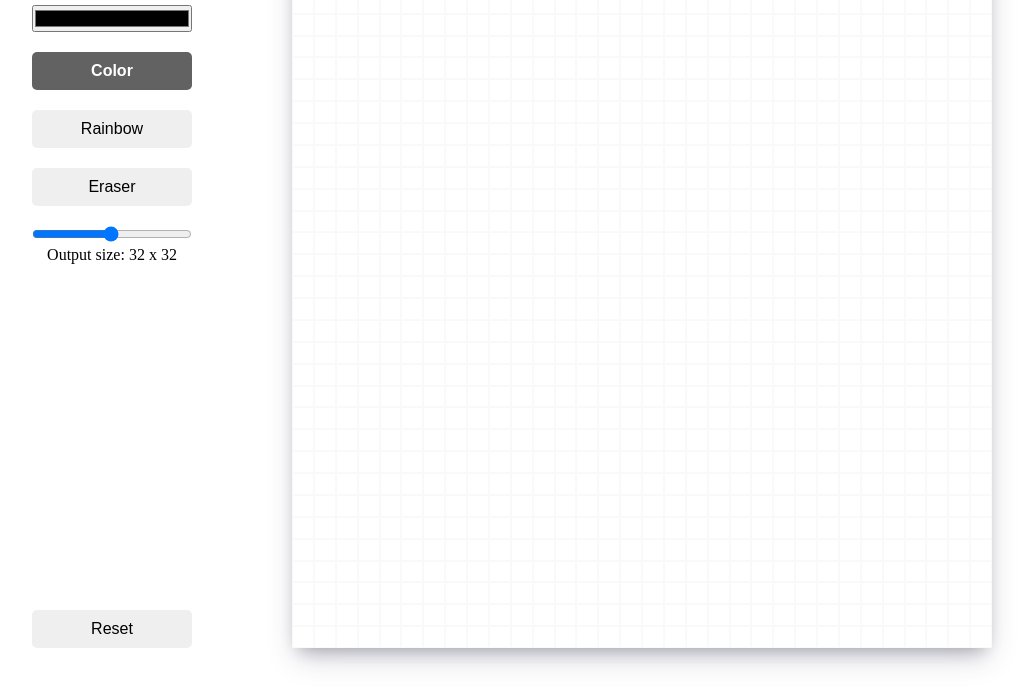
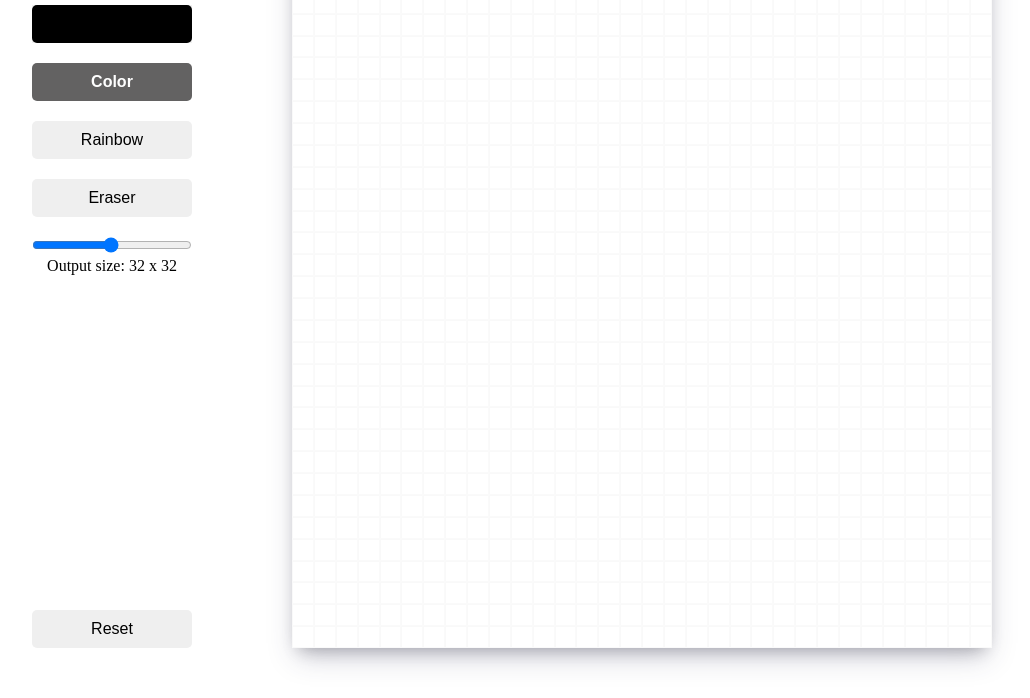
Before and after one commit to cjfaquino/sketchbook, a plain HTML site: page index.html in a window 1280 px wide. Shown: the part 102-800 px from the top of the page, without its empty margins (128-1158 px from the left). Drawn offline with Linux system fonts and the light colour scheme.

Commit message:
style color picker

```diff
--- a/styles.css
+++ b/styles.css
@@ -27,6 +27,20 @@
 
 input {
   width: 100%;
+}
+
+input[type="color"] {
+	-webkit-appearance: none;
+	border: none;
+	height: 38px;
+
+}
+input[type="color"]::-webkit-color-swatch-wrapper {
+	padding: 0;
+}
+input[type="color"]::-webkit-color-swatch {
+	border: none;
+  border-radius: 5px;
 }
 
 button {
```
